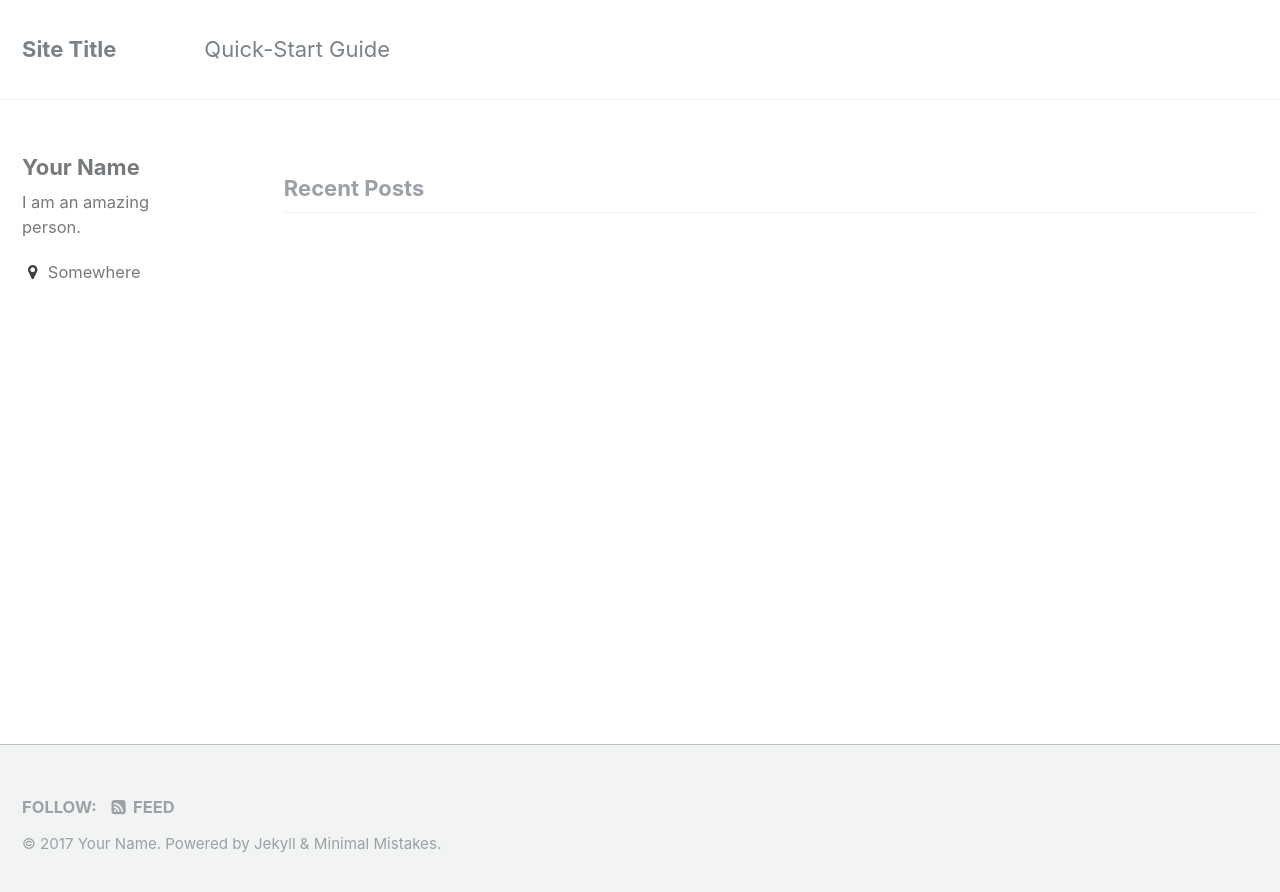
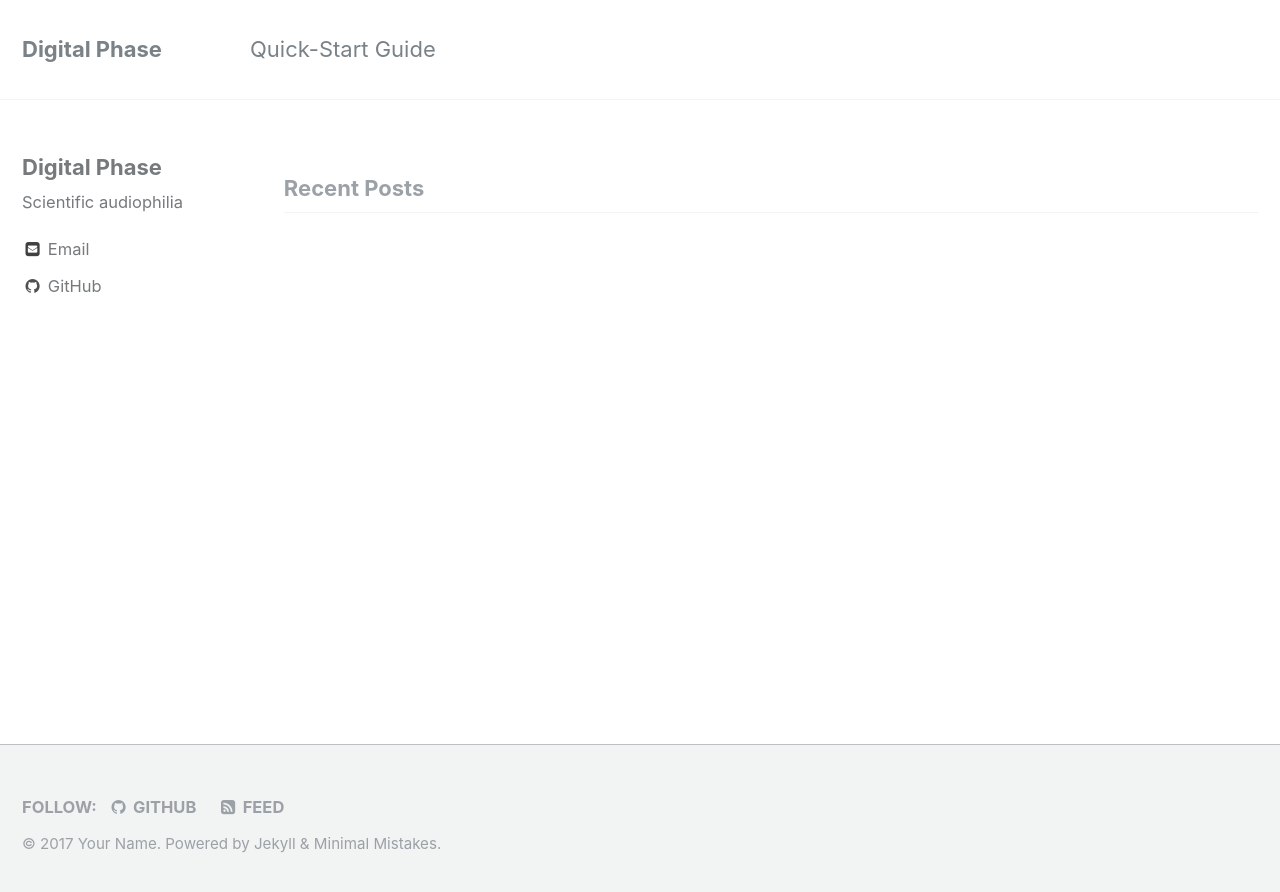
Before and after one commit to bemeurer/digital-phase, a Jekyll site: the page built from index.html, in a window 1280 px wide. Shown: the top 892 px of the page. Built offline with Jekyll 4.4.1, drawn with Linux system fonts in a browser that asks for light colours; the list of posts is cut into pages by our own code.

Commit message:
Basic configuration

```diff
--- a/_config.yml
+++ b/_config.yml
@@ -7,20 +7,20 @@
 
 # Site Settings
 locale                   : "en"
-title                    : "Site Title"
+title                    : "Digital Phase"
 title_separator          : "-"
 name                     : "Your Name"
-description              : "An amazing website."
-url                      : # the base hostname & protocol for your site e.g. "https://mmistakes.github.io"
+description              : "Demystifying audio"
+url                      : http://digitalphase.org
 baseurl                  : # the subpath of your site, e.g. "/blog"
-repository               : # GitHub username/repo-name e.g. "mmistakes/minimal-mistakes"
+repository               : digitalphase/digitalphase.github.io
 teaser                   : # path of fallback teaser image, e.g. "/assets/images/500x300.png"
-# breadcrumbs            : false # true, false (default)
+breadcrumbs              : true # true, false (default)
 words_per_minute         : 200
 comments:
-  provider               : # false (default), "disqus", "discourse", "facebook", "google-plus", "staticman", "custom"
+  provider               : "disqus" # false (default), "disqus", "discourse", "facebook", "google-plus", "staticman", "custom"
   disqus:
-    shortname            : # https://help.disqus.com/customer/portal/articles/466208-what-s-a-shortname-
+    shortname            : digitalphase
   discourse:
     server               : # https://meta.discourse.org/t/embedding-discourse-comments-via-javascript/31963 , e.g.: meta.discourse.org
   facebook:
@@ -77,11 +77,11 @@ analytics:
 
 # Site Author
 author:
-  name             : "Your Name"
+  name             : "Digital Phase"
   avatar           : # path of avatar image, e.g. "/assets/images/bio-photo.jpg"
-  bio              : "I am an amazing person."
-  location         : "Somewhere"
-  email            :
+  bio              : "Scientific audiophilia"
+  location         :
+  email            : "contact@digitalphase.org"
   uri              :
   bitbucket        :
   codepen          :
@@ -89,7 +89,7 @@ author:
   flickr           :
   facebook         :
   foursquare       :
-  github           :
+  github           : "digitalphase"
   google_plus      :
   keybase          :
   instagram        :
```
